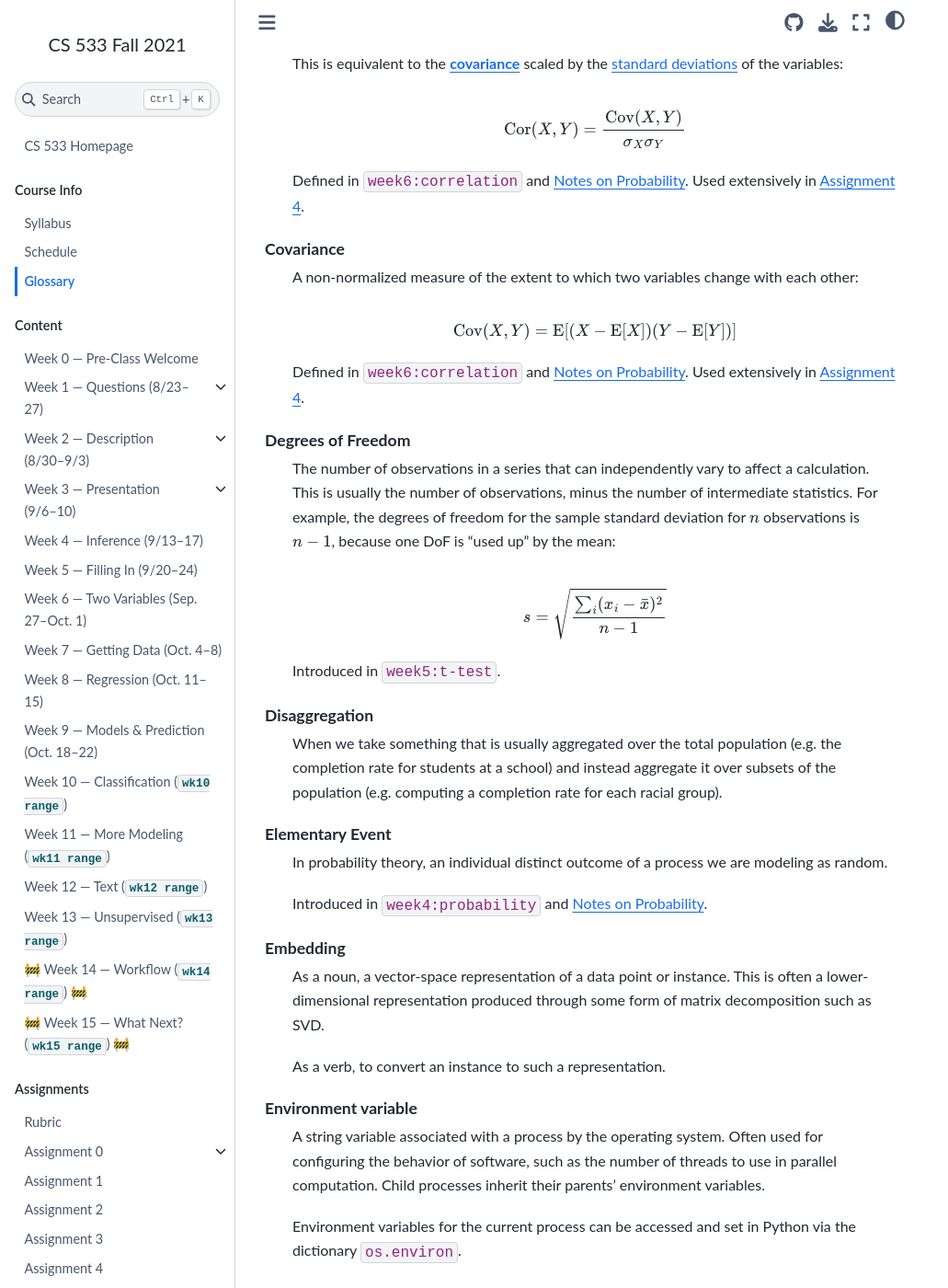
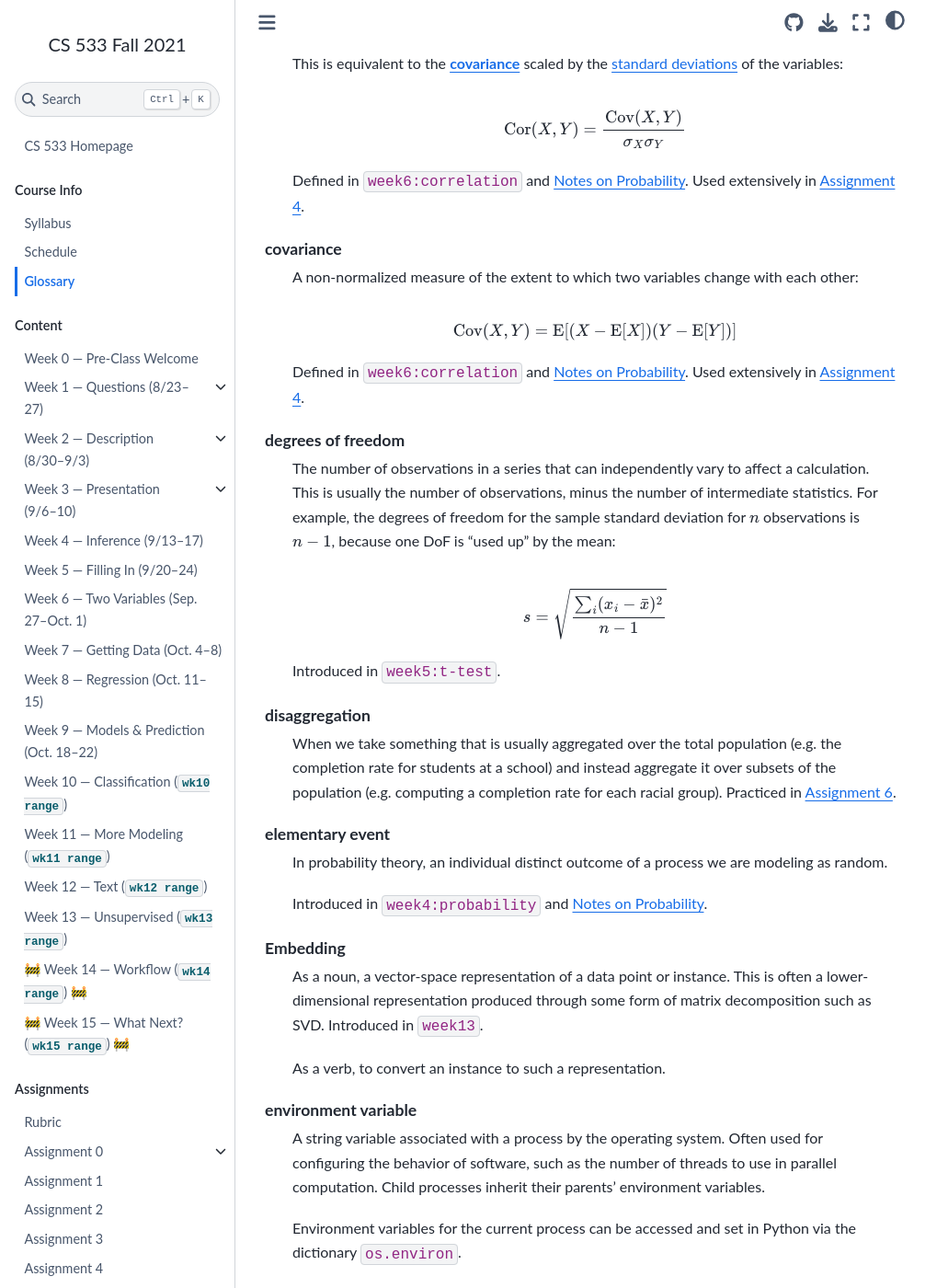
Before and after one commit to mdekstrand/cs533-web, a Jupyter Book: the page built from glossary.md, in a window 1280 px wide and 1400 px high, scrolled down 2265 px. Shown: the whole window at 92% size, without its empty margins (0-1031 px from the left). Built offline with Jupyter Book 1.0.4 settings and Sphinx 7.4.7 and the Sphinx Book theme 1.1.4, drawn with Linux system fonts in a browser that asks for light colours; pages that are not in the unit, such as notebooks, are missing from menus; cross-references to code outside the pages are shown as plain code; a style sheet for code colours, icons or effects is not loaded; some of the changed text lies outside the part shown.

Commit message:
lowercase the glossary

```diff
--- a/glossary.md
+++ b/glossary.md
@@ -5,7 +5,7 @@ This page catalogs many of the important ones, with pointers to the resources in
 
 :::{glossary}
 
-Ablation study
+ablation study
     A study in which we turn off different components of a complex model to see how much each one contributes to the overall model's performance.
 
     Introduced in {video}`week11:ablation`.
@@ -16,7 +16,7 @@ Aggregate
 
     Introduced in {video}`week2:group-aggregate`.
 
-Arithmetic mean
+arithmetic mean
     The most common type of {term}`mean`, computed from a sequence of observations as $\bar{x} = \frac{1}{n} \sum_i x_i$.
     When using the term “mean” without an additional qualifier, this is the type of mean we mean.
 
@@ -26,7 +26,7 @@ Bayesianism
 
     Not to be confused with {term}`Bayes' Theorem`, which is a fundamental building block of Bayesian inference but has many other uses as well.
 
-Bayes' Theorem
+Bayes' theorem
     A theorem or identity in probability theory that allows us to reverse a {term}`conditional probability`:
 
     $$\P[B|A] = \frac{\P[A|B] \P[B]}{\P[A]}$$
@@ -77,14 +77,14 @@ Correlation
 
     Defined in {video}`week6:correlation` and [Notes on Probability](prob-variance). Used extensively in [Assignment 4](a4-covariance).
 
-Covariance
+covariance
     A non-normalized measure of the extent to which two variables change with each other:
 
     $$\Cov(X, Y) = \E[(X - \E[X]) (Y - \E[Y])]$$
 
     Defined in {video}`week6:correlation` and [Notes on Probability](prob-variance). Used extensively in [Assignment 4](a4-covariance).
 
-Degrees of Freedom
+degrees of freedom
     The number of observations in a series that can independently vary to affect a calculation.
     This is usually the number of observations, minus the number of intermediate statistics.
     For example, the degrees of freedom for the sample standard deviation for $n$ observations is $n-1$, because one DoF is “used up” by the mean:
@@ -93,11 +93,12 @@ Degrees of Freedom
 
     Introduced in {video}`week5:t-test`.
 
-Disaggregation
+disaggregation
     When we take something that is usually aggregated over the total population (e.g. the completion rate for students at a school) and
-    instead aggregate it over subsets of the population (e.g. computing a completion rate for each racial group).
+    instead aggregate it over subsets of the population (e.g. computing a completion rate for each racial group).  Practiced in
+    [Assignment 6](assignments/A6/index.md).
 
-Elementary Event
+elementary event
     In probability theory, an individual distinct outcome of a process we are modeling as random.
 
     Introduced in {video}`week4:probability` and [Notes on Probability](resources/probability.md).
@@ -105,10 +106,11 @@ Elementary Event
 Embedding
     As a noun, a vector-space representation of a data point or instance.
     This is often a lower-dimensional representation produced through some form of matrix decomposition such as SVD.
+    Introduced in {module}`week13`.
 
     As a verb, to convert an instance to such a representation.
 
-Environment variable
+environment variable
     A string variable associated with a process by the operating system.
     Often used for configuring the behavior of software, such as the number of threads to use in parallel computation.
     Child processes inherit their parents' environment variables.
@@ -128,21 +130,21 @@ Environment variable
 Euclidean norm
     See {term}`L₂ Norm`.
 
-Event
+event
     In probability theory, an outcome that for which we want to estimate the probability.
     Formally, given a set $E$ of elementary outcomes, an event is a set $A \subseteq E$, and the set of possible events $\mathcal{F}$ forms a *sigma field*.
 
     Introduced in {video}`week4:probability` and [Notes on Probability](resources/probability.md).
 
-Estimand
+estimand
     An unknown quantity that we try to estimate.  See *Estimator*.
 
-Estimate
+estimate
     *n.* A value computed to approximate the value of some estimand.  See *Estimator*.
 
     *v.* The process of computing an estimate for an estimand.
 
-Estimator
+estimator
     A computation (or computed value) that we use to try to estimate an unknown value.
     Formally, an *estimator* is a computation to produce an *estimate* of an *estimand*.
     The sample mean $\bar{x}$, as an abstract concept, is an estimator of the population mean, also as an abstract concept.
@@ -150,16 +152,16 @@ Estimator
 
     Introduced in {video}`week4:introduction`.
 
-Expected value
+expected value
     The mean of a {term}`random variable` $X$: $\E[X] = \sum x \P[x]$ or $\E[X] = \int x p(x) dx$.
 
     Discussed in {video}`week4:continuous` and [Notes on Probability](resources/probability.md).
 
-Frequentism
+frequentism
     A school of thought for statistical inference and the interpretation of probability that is concerned with probabilities as descriptions of the long-run behavior of a random process: how frequent would various outcomes be if the process were repeated infinitely many times?
     In statistical inference, this results in methods that are characterized by their behavior if a sampling procedure or experiment were repeated, such as confidence intervals (defined in terms of the behavior of calculating them over multiple samples) and *p*-values (the probability that a random sample would produce a statistic at least as large as the observed statistic if the sampling procedure were repeated).
 
-Geometric mean
+geometric mean
     A measure of central tendency where sums are replaced by products. It is less sensitive to large outliers than the {term}`arithmetic mean` (the usual kind of mean).  It is computed by:
 
     $$\sqrt[n]{\prod_i x_i}$$
@@ -175,13 +177,13 @@ HARKing
     $P(t' \ge t | H_0 \text{ is true}, H_0 \text{ looks false})$.
     See {video}`week5:hypotest`.
 
-Heteroskedasticity
+heteroskedasticity
     Having unequal {term}`variance`.  The opposite of {term}`homoskedasticity`.
 
-Homoskedasticity
+homoskedasticity
     Having the same {term}`variance`.  The opposite of {term}`heteroskedasticity`.
 
-Hyperparameter
+hyperparameter
     A value that controls a model's training or prediction behavior that is **not** learned from the data.
     Examples include learning rates, iteration counts, and regularization terms.
     These hyperparameters usually control one of three things:
@@ -193,24 +195,24 @@ Hyperparameter
     In programming, we would usually call these “parameters”, but that term is taken by the statistical or machine learning notion of a
     {term}`parameter`, so we call these “hyperparameters”.
 
-Inference
+inference
     As we primarily use it in this class, inference is the act of learning from the data; in particular, when we are trying to learn something about the world or the data generating process from the data we observe.  It contrasts with {term}`prediction`, discussed in {video}`week8:pred-inf` and at length in {module}`week4`.
 
     In machine learning deployment, inference is often used to refer to using the model to score or classify new instances at runtime, as opposed to the training stage of the model.
 
     Inference can also be used to refer to learning the model parameters itself, but we won't be using it this way to avoid confusion.
 
-Instance
+instance
     One entity of the data for a modeling or prediction problem.  Typically one row of the training or testing data; each row is an observation of an
     instance.  In general, however, it is one entity about which we are trying to learn or predict, such as one transaction.
 
-Iterative method
+iterative method
     An computational method that works by computing an initial solution (or guess) and iteratively refining it, usually until some stopping condition is met (often
     the number of iterations, or a convergence criteria such as the change from one iteration to the next dropping below a threshold).
 
     {py:func}`scipy.optimize.minimize` as demonstrated in {video}`week9:optimizing-loss` is an example of an iterative method.
 
-Joint Probability
+joint probability
     The joint probability $\P[A, B]$ is the probability of both $A$ and $B$ occurring (in terms of underlying events, it's the probability that the elementary event $\zeta$ is in both $A$ and $B$).
     Equivalent to $\P[A \cap B]$.
     Related to the conditional and marginal probabilities by $\P[A, B] = \P[A|B] \P[B]$.
@@ -228,19 +230,19 @@ L₂ Norm
 
     $$\| \mathbf{x} \|_2 = \sqrt{\sum_i x_i^2}$$
 
-Label
+label
     An observed outcome for an {term}`instance`, used for supervized learning.  Sometimes called a {term}`supervision signal`.
 
-Leakage
+leakage
     When your predictive model benefits from information that would not be available when the model is in actual use.
     Setting aside test data until the model is ready for final evaluation helps reduce leakage.
 
-Linear model
+linear model
     A model of the form $\hat{y} = \beta_0 + \sum_i \beta_i x_i$: it is the sum of scalar products.
 
     Linear models are introduced in {module}`week8`.
 
-Logistic function
+logistic function
     A *sigmoid* function that maps unbounded real values to the range $(0,1)$:
 
     $$\mathrm{logistic}(x) = \frac{1}{1 + e^{-x}} = \frac{e^x}{e^x + 1}$$
@@ -249,31 +251,31 @@ Logistic function
 
     Logistic regressions are introduced in {module}`week10`.
 
-Logit function
+logit function
     The inverse of the {term}`logistic function`:
 
     $$\mathrm{logit(x)} = \mathrm{logistic}^{-1}(x) = \operatorname{log} \frac{x}{1-x} = \operatorname{log} x - \operatorname{log} (1-x)$$
 
     Applying *logit* to a probability yields the {term}`log odds`.
 
-Log odds
+log odds
     The logarithm of the {term}`odds`.  Introduced in {video}`week10:logistic`.
 
-Majority-class classifier
+majority-class classifier
     A classifier that classifies every data point with the most common class from the training data.
     If 72% of the training data is in class A, the majority-class classifier will classify every test point as A, no matter what its input feature values are.
 
-Marginal Probability
+marginal probability
     The probability of a single event, or distribution of a single dimension, $P(A)$.
     Primarily used when we are talking about the probability of events (or expectation of variables) along one dimension of a *product space*, such as the suit or number of a card from a deck of playing cards.
 
     Described in {video}`week4:joint-conditional` and [Notes on Probability](resources/probability.md).
 
-Matrix
+matrix
     A two-dimensional array of numbers.
     Alternatively, a linear map between vector spaces.
 
-Matrix decomposition
+matrix decomposition
     A decomposition of a matrix into other matrices, such that multiplying the decomposition back together yields the original matrix or an approximation thereof.
     An example is the *singular value decomposition* (SVD):
 
@@ -281,7 +283,9 @@ Matrix decomposition
 
     where $P \in \Reals^{m \times k}$ and $Q \in \Reals^{n \times k}$ are orthogonal, and $\Sigma \in \Reals^{k \times k}$ is diagonal.
 
-Mean
+    Introduced in {video}`week13:decomp`.
+
+mean
     A measure of central tendency; the expected value of a random variable.  Without any further specifier, such as geometric or harmonic, the mean is taken to refer to the *arithmetic mean*.  The sample mean $\bar{x}$ is computed as:
 
     $$\bar{x} = \frac{1}{n} \sum_i x_i$$
@@ -290,7 +294,7 @@ Mean
 
     Introduced in {video}`week2:descriptive-statistics`.
 
-Naïve Bayes
+naïve Bayes
     A classification technique that uses Bayes' theorem to classify instances given (counts of) discrete features.  Given a sequence of tokens $T$,
     it computes:
 
@@ -304,28 +308,28 @@ Naïve Bayes
     Naïve Bayes is a good baseline model for many text classification tasks.
     It is implemented (for arbitrarily many classes) by {py:class}`sklearn.naive_bayes.MultinomialNB`, and introduced in {video}`week12:classifying-text`.
 
-Null hypothesis
+null hypothesis
     A formalization of the idea of “no effect”, used for {term}`null hypothesis significance testing <null hypothesis significance test>` and typically
     denoted $H_0$. See {term}`p-value`.
 
-Null hypothesis significance test
+null hypothesis significance test
     A significance test that assesses whether the data provide evidence to reject the {term}`null hypothesis` $H_0$ in favor of an alternate hypothesis
     $H_a$.  This is typically done by computing a {term}`p-value`, the probability of seeing an effect at least as large as the one observed if the
     null hypothesis is true, and rejecting the null hypothesis if this probability is sufficiently small.
 
-Objective Function
+objective function
     A function describing a model's performance that is used as the goal for learning its parameters.
     This can be a **loss function** (where the goal is to minimize it) or a **utility function** (which should be maximized).
 
     Defined in {video}`week11:eval-intro`, and introduced in {video}`week9:optimizing-loss`.
 
-Operationalization
+operationalization
     The mapping of a goal or question to a specific, measurable quantity (or measurement procedure).
     When we operationalize a question, we translate it into the precise computations and measurements we will use to attempt to answer it.
 
     Introduced in {video}`week1:asking-questions`.
 
-Odds
+odds
     An alternative way of framing probability, as the ratio of the likelihood for or against an event:
 
     $$\Odds(A) = \frac{\P[A]}{\P[A^c]}$$
@@ -333,19 +337,19 @@ Odds
     The {term}`log odds` is a particularly convenient way of working with odds, and is $\log \P[A] - \log (1 - \P[A])$.
     See the [{{mnote}} probability notes](prob-odds).
 
-Odds ratio
+odds ratio
     The ratio of the odds of two different outcomes.
 
     $$\operatorname{OR}(A, B) = \frac{\Odds(A)}{\Odds{B}}$$
 
     See the [{{mnote}} probability notes](resources/probability.md#odds).
 
-Overfitting
+overfitting
     When a model learns too much from its training data, so it cannot do an effective job of predicting future unseen data.
 
     Introduced in {video}`week9:overfitting`.
 
-Parameter
+parameter
     In *inferential statistics*: a “true” value in the population, such as the mean flipper length of Chinstrap penguins.
     The goal of inferential statistics is often to estimate parameters, because we typically do not have direct access to them.
 
@@ -358,13 +362,13 @@ $p$-hacking
     Computing hypothesis tests of multiple things in hopes that one of them will be statistically significant.
     See [XKCD #882: Significant](https://xkcd.com/882/) and [Week 4](p-hacking-cartoon).
 
-Population
+population
     The complete set of entities we want to study.  This is not only all entities that *do* exist, but under some philosophies, all entities that *could* exist.
     For example, the set of all possible adult Chinstrap penguins would be the population.
 
     Discussed in more detail in {video}`week4:sampling`.
 
-Prediction
+prediction
     Using a model to estimate or predict a score or label from explanatory variables for instances that were not seen during training.
     Contrasts with {term}`inference` as one of the major goals of modeling, discussed in {video}`week8:pred-inf`.
 
@@ -375,7 +379,7 @@ $p$-value
 
     Discussed in {video}`week5:hypotest`.
 
-Random variable
+random variable
     A variable that takes on random values, usually as the result of a random process or because we are using randomness and probability to model uncertainty about the variable's actual value in any particular case.  For our purposes, random variables may be discrete (integer-valued) or continuous (real-valued), but are always numeric.  We denote random variables with capital letters ($X$).  A single sample is an observation of a random variable.
 
     The probability distribution of a continous random variable is defined by a distribution function $F_X(x) = \P[X < x]$.
@@ -385,43 +389,43 @@ Random variable
 
     Discussed in [Notes on Probability](resources/probability.md) and {video}`week4:continuous`.
 
-Regression
+regression
     A modeling or prediction problem where we try to estimate or predict a continuous variable $Y$.
 
     This is the focus of {module}`week8`.
 
-Regularization
+regularization
     A penalty term added to a loss function, typically penalizing large values.  Used to encourage sparsity or to require coefficients to be supported by larger quantities of data.
 
     Introduced in {video}`week11:regularization`.
 
-Residual
+residual
     The error in estimating a variable with a model.  For a model fitting an estimator $\hat{Y}$ for a variable $Y$, the residuals are $\epsilon_i = y - \hat{y}$.
     This is reflected in the full linear model: $y_i = \beta_0 + \sum_j \beta_j x_{ij} + \epsilon_i$.
 
     Introduced in {video}`week8:single-regression`.
 
-Sample : n.
+sample : n.
     A subset of the population, for which we have observations.
 
     Discussed in more detail in {video}`week4:sampling`.
 
-Sample size
+sample size
     The number of items in the sample.  Often denoted $n$.
 
-Sampling distribution
+sampling distribution
     The distribution of a statistic when it is computed over many repeated samples of the same size from the same population.
     The sampling distribution of the sample mean from a population with mean $\mu$ and variance $\sigma^2$ is $\mathrm{Normal}(\mu, \sigma/\sqrt{n})$.
 
     Discussed in {video}`week4:sampling`.
 
-Statistic
+statistic
     A value computed from a set of observations.
     For example, the sample mean $\bar{x} = n^{-1} \sum_i x_i$ is a statistic of a sample $X = \langle x_i, \dots, x_n \rangle$.
 
     Discussed in {video}`week4:introduction`.
 
-Standard deviation
+standard deviation
     A measure of the spread of a {term}`random variable`.  It is the square root of the mean squared deviation from the mean:
 
     $$\sigma_X = \sqrt{\frac{\sum_i (x_i - \bar{x})^2}{n}}$$
@@ -439,12 +443,12 @@ Standard deviation
 
     Introduced in {video}`week2:descriptive-statistics`.
 
-Standard error
+standard error
     The standard deviation of the *sampling distribution* of a statistic.  The standard error of the mean (Pandas method {py:meth}`pandas.Series.sem`) is $s/\sqrt{n}$.
 
     Discussed in {video}`week4:confidence`.
 
-Standardization
+standardization
     Normalizing a variable to be in units of ``standard deviations from the mean'', instead of the original units.  This is done by
     subtracting the mean and dividing by the standard deviation (in this formula, $\tilde{x}_i$ is the standardized value of observation $x_i$):
 
@@ -452,18 +456,18 @@ Standardization
 
     Demonstrated in [One Sample notebook](resources/tutorials/OneSample.ipynb).
 
-Supervision signal
+supervision signal
     The label or outcome observations used for supervised machine learning.  See {term}`label`.
 
     This term is introduced in {video}`week13:unsupervised-intro`.
 
-Supervized learning
+supervized learning
     Training a model to predict an observed outcome or {term}`label`.  We use this when we have known outcomes for training and evaluation data,
     and want to build a model that will predict those outcomes for future data before they are observed (or when they cannot be observed).
 
     Contrast {term}`unsupervised learning`.
 
-Test set
+test set
     A portion of your data set that is held back to evaluate the effectiveness of the **final** model.
     Contrast with {term}`training set`.
     Sometimes erroneously called the {term}`validation set`.
@@ -484,7 +488,7 @@ Test set
     See also [Training, validation, and test sets](https://en.wikipedia.org/wiki/Training,_validation,_and_test_sets) on Wikipedia, and
     [this answer on Cross Validated](https://stats.stackexchange.com/a/96869/389).
 
-Training set
+training set
     The portion of your data set on which you train your model.
     Contrast with {term}`test set` and {term}`tuning set`.
     See {term}`test set` for more details.
```
Also changed, not shown: other parts of glossary.md (+16 -16 lines).
